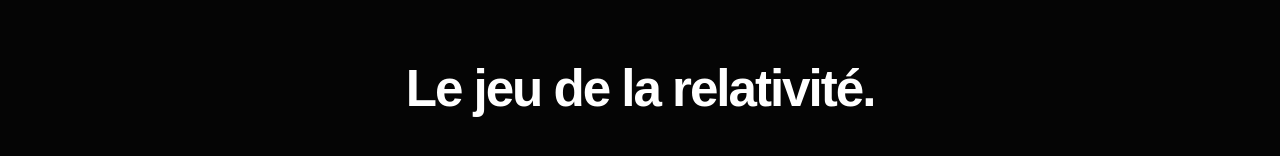
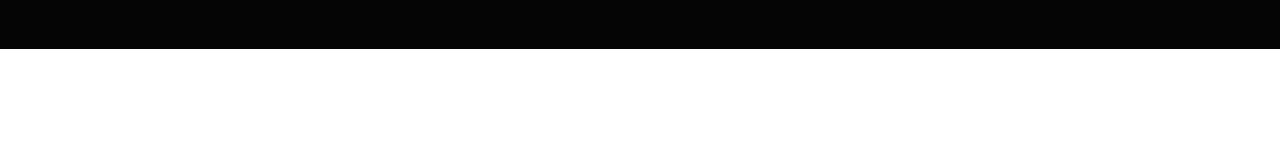
Before and after one commit to teny99/le-corps-ne-suffit-pas, a Next.js app: page / in a window 1280 px wide. Shown: the part 1028-1184 px from the top of the page. After the commit the page ends 1077 px from the top, so only its background shows below. Built offline with nearby package versions, Linux system fonts and the light colour scheme.

Commit message:
Update page.jsx

```diff
--- a/app/page.jsx
+++ b/app/page.jsx
@@ -62,11 +62,7 @@ export default function HomePage() {
         </a>
       </section>
 
-      <section className="relativity-link-section">
-        <a href="/relativite" className="relativity-link">
-          Le jeu de la relativité.
-        </a>
-      </section>
+
     </main>
   );
 }
```
